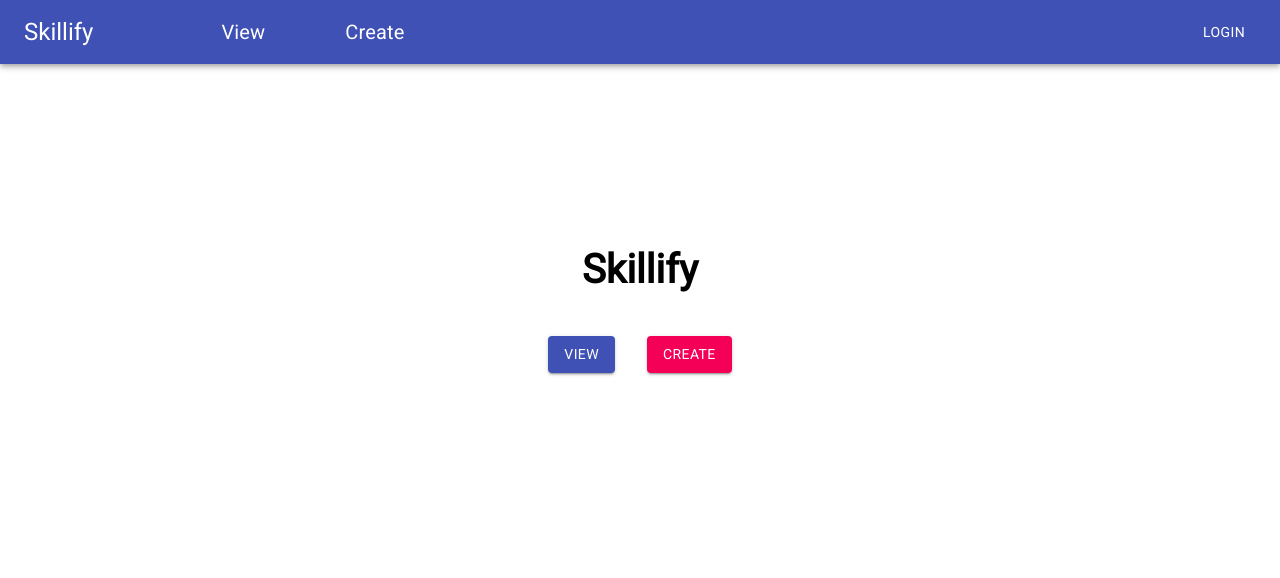
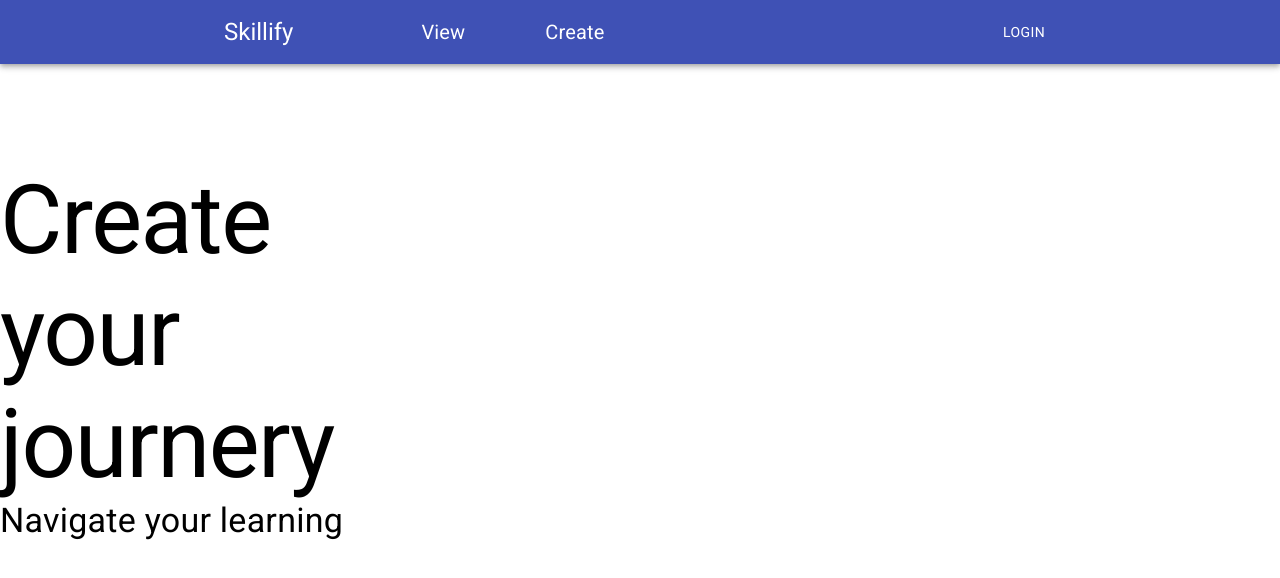
Before and after one commit to HarryMcGoldrick/skillify-frontend, a React app: page / in a window 1280 px wide. Shown: the top 578 px of the page. Built offline with nearby package versions, Linux system fonts and the light colour scheme.

Commit message:
update styling

```diff
--- a/app/components/navbar/navbar.jsx
+++ b/app/components/navbar/navbar.jsx
@@ -57,7 +57,7 @@ export const Navbar = () => {
 
   return (
     <div className={classes.root}>
-      <AppBar position="sticky">
+      <AppBar position="sticky" style={{ paddingLeft: 200, paddingRight: 200 }}>
         <Toolbar position="fixed">
           <Typography variant="h5">
             <Link href="/" color="inherit">
--- a/app/containers/graph-container/viewOnly-style.js
+++ b/app/containers/graph-container/viewOnly-style.js
@@ -30,7 +30,7 @@ const style = [
   {
     selector: '.unlocked',
     style: {
-      'background-blacken': 0.3,
+      'background-color': 'blue',
       'line-color': 'blue',
       'target-arrow-color': 'blue',
     },
--- a/app/index/index.jsx
+++ b/app/index/index.jsx
@@ -9,7 +9,7 @@ import 'fontsource-roboto';
 import './index.css';
 import { Provider, useDispatch } from 'react-redux';
 import { SnackbarProvider } from 'notistack';
-import { Collapse } from '@material-ui/core';
+import { Collapse, createMuiTheme } from '@material-ui/core';
 import {
   Welcome, Edit, Login, ViewList, Create, ViewGraph, Register, UserProfile,
 } from '../pages';
--- a/app/pages/welcome/welcome.jsx
+++ b/app/pages/welcome/welcome.jsx
@@ -1,17 +1,21 @@
 import {
-  Button, Grid, makeStyles,
+  Button, Grid, makeStyles, Typography,
 } from '@material-ui/core';
 import React from 'react';
 import { Link } from 'react-router-dom';
 
 const useStyles = makeStyles(() => ({
-  root: {},
+  root: {
+  },
   button: {
     margin: '1rem',
   },
   title: {
     textAlign: 'center',
     fontSize: '40px',
+  },
+  caption: {
+    marginTop: '100px',
   },
 }));
 
@@ -22,32 +26,29 @@ const Welcome = () => {
       <Grid
         container
         spacing={0}
-        direction="column"
+        direction="row"
         alignItems="center"
         justify="center"
-        style={{ minHeight: '60vh' }}
       >
-        <Grid item xs={3}>
-          <h1 className={classes.title}>Skillify</h1>
-          <Link to="/view">
-            <Button
-              variant="contained"
-              color="primary"
-              className={classes.button}
-            >
-              View
-            </Button>
-          </Link>
-          <Link to="/create">
-            <Button
-              variant="contained"
-              color="secondary"
-              className={classes.button}
-            >
-              Create
-            </Button>
-          </Link>
+
+        <Grid item xs={4} className={classes.caption}>
+          <Grid container>
+            <Grid item xs={12}>
+              <Typography variant="h1" component="h1">
+                Create your journery
+              </Typography>
+            </Grid>
+            <Typography variant="h4" component="h4">
+              Navigate your learning
+            </Typography>
+          </Grid>
+
         </Grid>
+
+        <Grid item xs={8}>
+          <img />
+        </Grid>
+
       </Grid>
     </div>
   );
```
